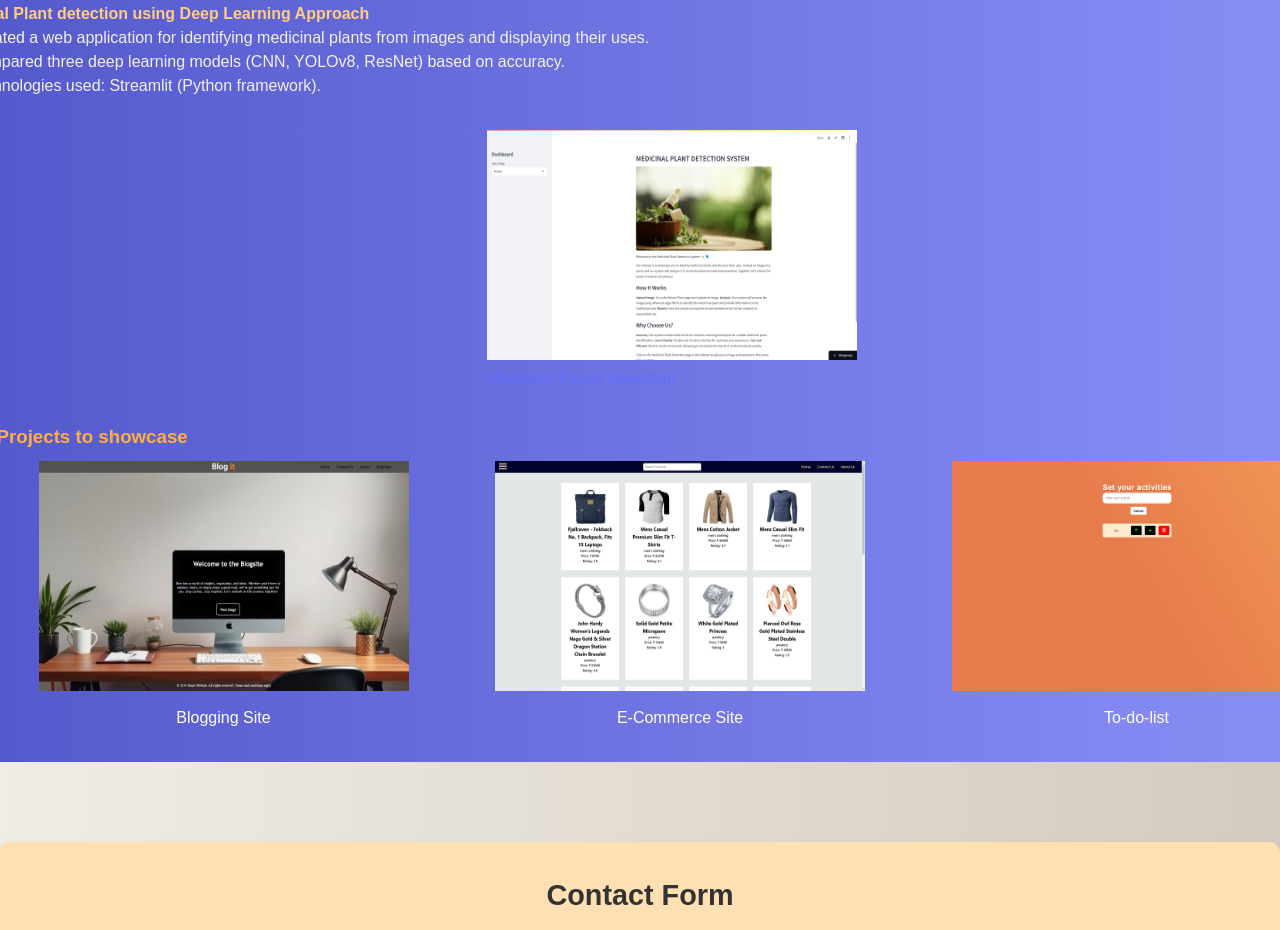
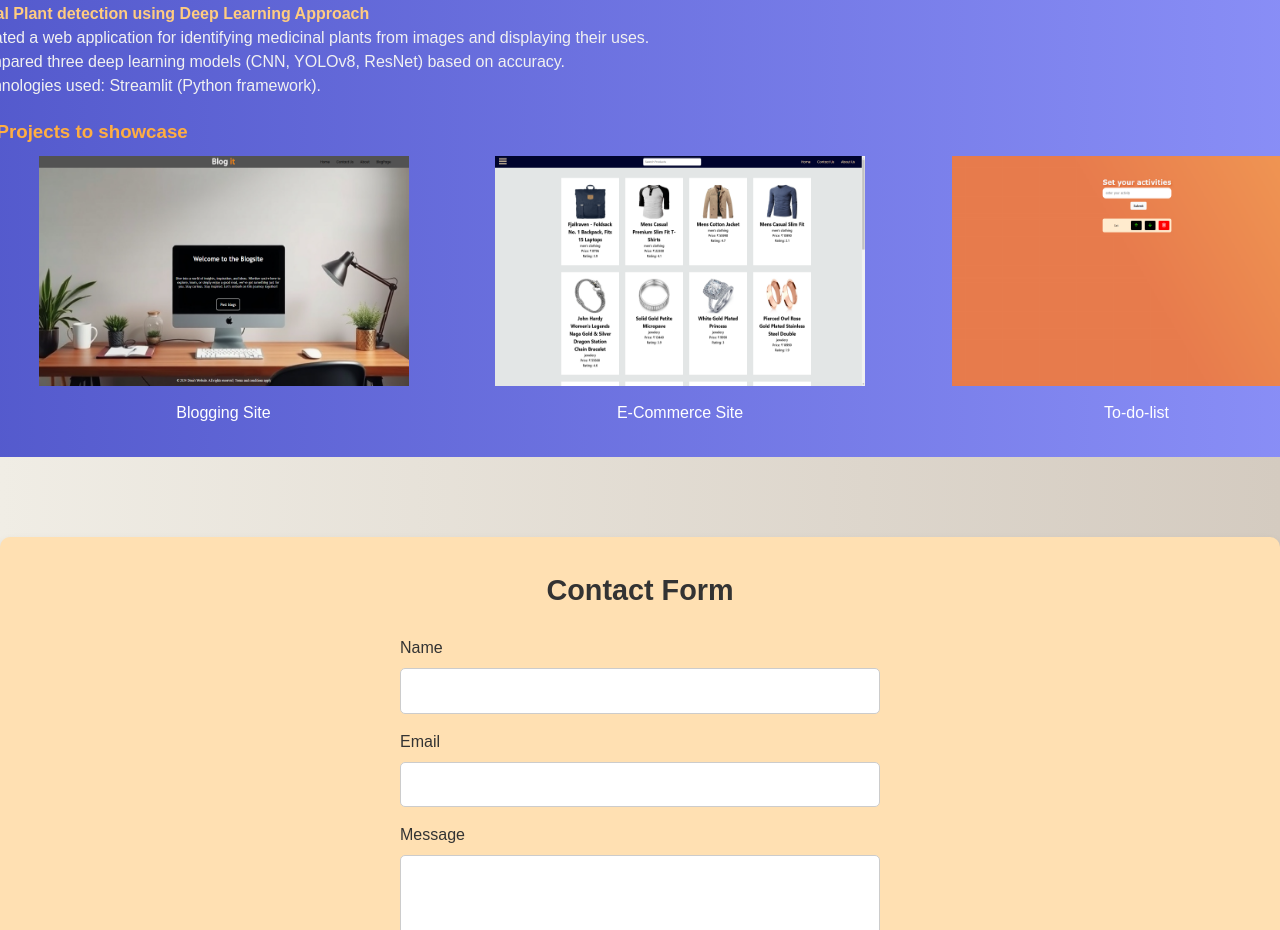
Before and after one commit to Denybix/my-portfolio, a React (Vite) app: page / in a window 1280 px wide. Shown: the part 1900-2830 px from the top of the page. Built offline with nearby package versions, Linux system fonts and the light colour scheme.

Commit message:
Update Commit

```diff
--- a/src/Home.jsx
+++ b/src/Home.jsx
@@ -5,7 +5,6 @@ import blog from "./assets/Blogging-site.png"
 import ecomm from "./assets/E-commerce-site.png"
 import todo from "./assets/To-do-list.png"
 import scrap from "./assets/ScrapCraftedFinds.png"
-import medicinal from "./assets/MedicinalPlants.png"
 import "./home.css"
 import '@fortawesome/fontawesome-free/css/all.min.css';
 import ContactForm from "./ContactForm.jsx"
@@ -121,12 +120,6 @@ const Home = () =>
                                 Technologies used: Streamlit (Python framework).
                             </li>
                         </ul>
-                        <div className="academic-project-link-second">
-                            <a href="https://medicinal-plantsdetection-6qeappwcgagapxiasplm46a.streamlit.app/" target="_blank" rel="noopener noreferrer">
-                               <img src={medicinal} className="streamlit-page"></img>
-                               <p>Medicinal Plants Detection</p>
-                            </a>
-                        </div>
                     </div>
 
                     <h3>Front-end Projects to showcase</h3>
```
